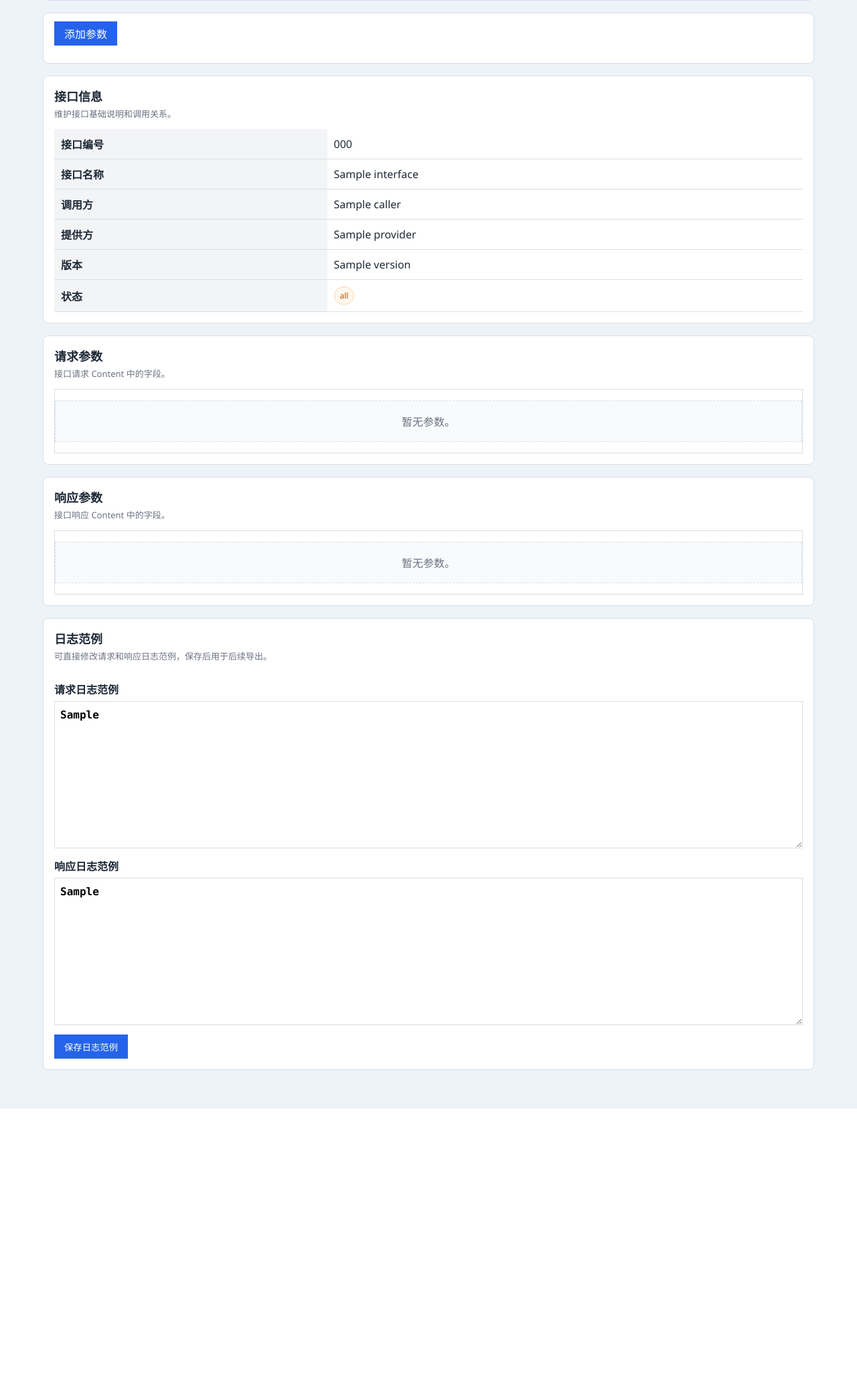
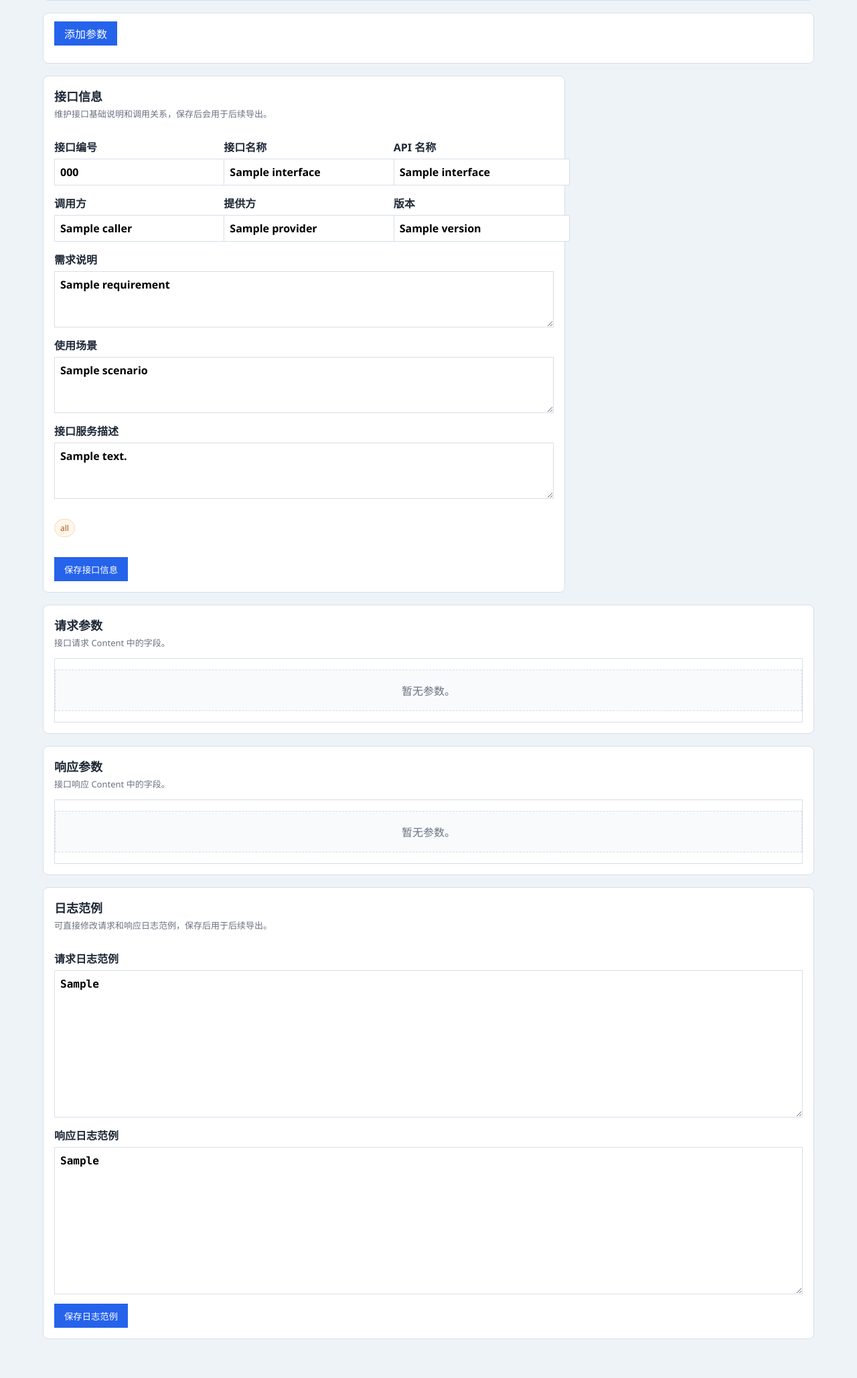
Before and after one commit to zhanghuanhua/PCBCommunicationSpecificationManagerSystem, a FastAPI app: template app/templates/interface_detail.html in a window 1280 px wide. Shown: the part 218-2276 px from the top of the page at 67% size. Before the commit the page ends 1874 px from the top, so only its background shows below. Run offline with FastAPI, Linux system fonts and the light colour scheme; the template is opened without the code that fills it: most values are stand-ins (such as "Sample title", 1, 10 or a date in 2020).

Commit message:
feat: edit interface details from detail page

```diff
--- a/app/routers/interfaces.py
+++ b/app/routers/interfaces.py
@@ -149,6 +149,42 @@ def interface_detail(
     )
 
 
+@router.post("/{interface_id}")
+def update_interface(
+    interface_id: int,
+    code: str = Form(...),
+    name: str = Form(...),
+    api_name: str = Form(...),
+    caller: str = Form(...),
+    provider: str = Form(...),
+    version: str = Form(""),
+    requirement: str = Form(""),
+    scenario: str = Form(""),
+    service_description: str = Form(""),
+    session: Session = Depends(get_session),
+):
+    interface = session.get(ApiInterface, interface_id)
+    if not interface:
+        raise HTTPException(status_code=404, detail="接口不存在")
+    interface.code = code.strip()
+    interface.name = name.strip()
+    interface.api_name = api_name.strip()
+    interface.caller = caller.strip()
+    interface.provider = provider.strip()
+    interface.version = version.strip() or interface.version
+    interface.requirement = requirement
+    interface.scenario = scenario
+    interface.service_description = service_description
+    interface.direction = _direction_from_parties(interface.caller, interface.provider, interface.direction)
+    interface.updated_at = datetime.now(UTC)
+    interface.status = InterfaceStatus.DRAFT
+    session.add(interface)
+    session.commit()
+    _sync_log_example(interface_id, ParameterKind.REQUEST, session)
+    _sync_log_example(interface_id, ParameterKind.RESPONSE, session)
+    return RedirectResponse(f"/interfaces/{interface_id}", status_code=303)
+
+
 @router.post("/{interface_id}/parameters")
 def add_parameter(
     interface_id: int,
@@ -258,6 +294,20 @@ def _resolve_data_type(data_type: str, data_type_choice: str, custom_data_type:
     return (data_type_choice or data_type).strip()
 
 
+def _direction_from_parties(
+    caller: str,
+    provider: str,
+    fallback: InterfaceDirection,
+) -> InterfaceDirection:
+    caller = caller.upper()
+    provider = provider.upper()
+    if caller == "EQP" and provider == "EAP":
+        return InterfaceDirection.EQP_TO_EAP
+    if caller == "EAP" and provider == "EQP":
+        return InterfaceDirection.EAP_TO_EQP
+    return fallback
+
+
 def _add_parameters_from_new_form(
     interface_id: int,
     kind: ParameterKind,
--- a/app/templates/interface_detail.html
+++ b/app/templates/interface_detail.html
@@ -75,24 +75,56 @@
       </form>
     </details>
 
-    <div class="table-wrap">
+    <form class="form-panel" method="post" action="/interfaces/{{ interface.id }}">
       <div class="section-heading">
         <div>
           <h2>接口信息</h2>
-          <p>维护接口基础说明和调用关系。</p>
+          <p>维护接口基础说明和调用关系，保存后会用于后续导出。</p>
         </div>
       </div>
-      <table>
-        <tbody>
-          <tr><th>接口编号</th><td>{{ interface.code }}</td></tr>
-          <tr><th>接口名称</th><td>{{ interface.name }}</td></tr>
-          <tr><th>调用方</th><td>{{ interface.caller }}</td></tr>
-          <tr><th>提供方</th><td>{{ interface.provider }}</td></tr>
-          <tr><th>版本</th><td>{{ interface.version }}</td></tr>
-          <tr><th>状态</th><td><span class="status-badge">{{ "草稿" if interface.status == "DRAFT" else interface.status }}</span></td></tr>
-        </tbody>
-      </table>
-    </div>
+      <div class="parameter-add-grid">
+        <label>
+          接口编号
+          <input name="code" value="{{ interface.code }}" required>
+        </label>
+        <label>
+          接口名称
+          <input name="name" value="{{ interface.name }}" required>
+        </label>
+        <label>
+          API 名称
+          <input name="api_name" value="{{ interface.api_name }}" required>
+        </label>
+        <label>
+          调用方
+          <input name="caller" value="{{ interface.caller }}" required>
+        </label>
+        <label>
+          提供方
+          <input name="provider" value="{{ interface.provider }}" required>
+        </label>
+        <label>
+          版本
+          <input name="version" value="{{ interface.version }}">
+        </label>
+        <label class="wide-field">
+          需求说明
+          <textarea name="requirement">{{ interface.requirement }}</textarea>
+        </label>
+        <label class="wide-field">
+          使用场景
+          <textarea name="scenario">{{ interface.scenario }}</textarea>
+        </label>
+        <label class="wide-field">
+          接口服务描述
+          <textarea name="service_description">{{ interface.service_description }}</textarea>
+        </label>
+      </div>
+      <p><span class="status-badge">{{ "草稿" if interface.status == "DRAFT" else interface.status }}</span></p>
+      <div class="actions">
+        <button type="submit">保存接口信息</button>
+      </div>
+    </form>
 
     <div class="table-wrap">
       <div class="section-heading">
```
Also changed, not shown: tests/test_interfaces_ui.py (+33 -0 lines).
